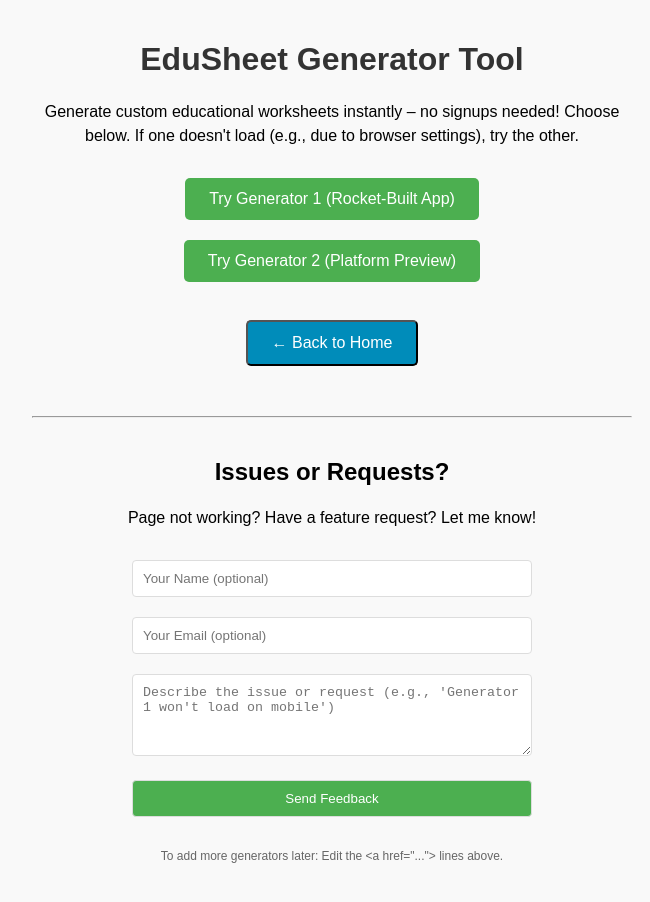
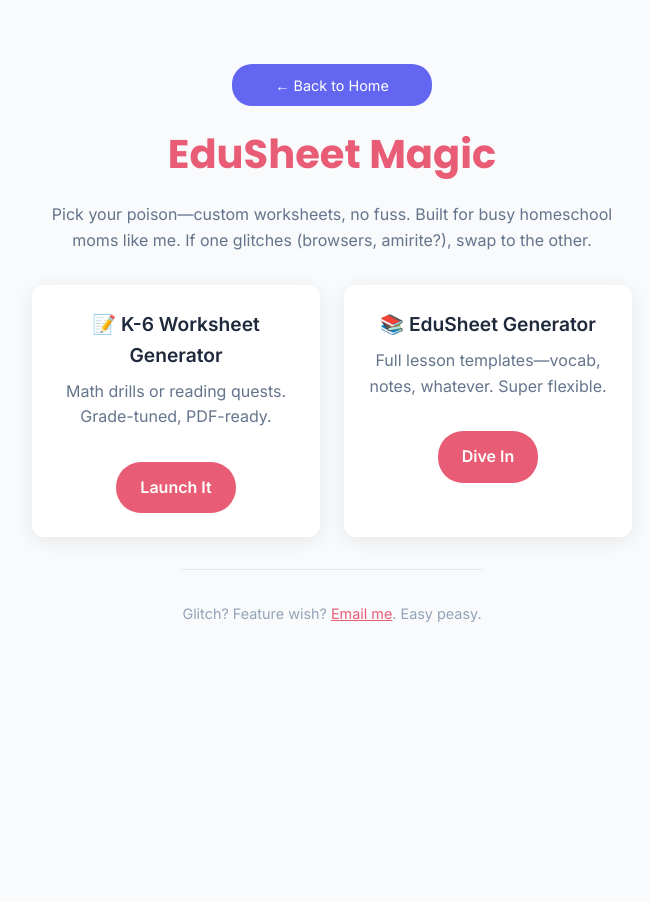
Before and after one commit to herbalheather/edusheet-chooser, a plain HTML site: page index.html in a window 1280 px wide. Shown: the whole page, without its empty margins (308-958 px from the left). After the commit the page ends 800 px from the top, so only its background shows below. Drawn offline with Linux system fonts and the light colour scheme.

Commit message:
Update index.html

```diff
--- a/index.html
+++ b/index.html
@@ -3,43 +3,48 @@
 <head>
     <meta charset="UTF-8">
     <meta name="viewport" content="width=device-width, initial-scale=1.0">
-    <title>EduSheet Generator Tool</title>
+    <title>EduSheet Chooser | Mama Said This</title>
+    <link href="https://fonts.googleapis.com/css2?family=Poppins:wght@700&family=Inter:wght@400;600&display=swap" rel="stylesheet">
     <style>
-        body { font-family: Arial, sans-serif; max-width: 600px; margin: 0 auto; padding: 20px; text-align: center; background: #f9f9f9; }
-        h1 { color: #333; }
-        p { line-height: 1.5; margin-bottom: 20px; }
-        .button { display: inline-block; background: #4CAF50; color: white; padding: 12px 24px; margin: 10px; text-decoration: none; border-radius: 5px; font-size: 16px; transition: background 0.3s; }
-        .button:hover { background: #45a049; }
-        .back-btn { background: #008CBA; }
-        .back-btn:hover { background: #007B9A; }
-        form { max-width: 400px; margin: 20px auto; text-align: left; }
-        input, textarea { width: 100%; padding: 10px; margin: 10px 0; border: 1px solid #ddd; border-radius: 4px; box-sizing: border-box; }
-        input[type="submit"] { background: #4CAF50; color: white; cursor: pointer; }
-        input[type="submit"]:hover { background: #45a049; }
+        :root { --primary: #e85d75; --light: #f8fafc; --dark: #1e293b; }
+        * { margin: 0; padding: 0; box-sizing: border-box; }
+        body { font-family: 'Inter', sans-serif; color: var(--dark); background: var(--light); padding: 2rem; line-height: 1.6; }
+        @media (max-width: 768px) { body { padding: 1rem; } }
+        h1 { font-family: 'Poppins', sans-serif; font-size: 2.5rem; color: var(--primary); text-align: center; margin-bottom: 1rem; }
+        p { text-align: center; max-width: 600px; margin: 0 auto 2rem; color: #64748b; }
+        .chooser-grid { display: grid; grid-template-columns: 1fr; gap: 1.5rem; max-width: 600px; margin: 2rem auto; }
+        @media (min-width: 769px) { .chooser-grid { grid-template-columns: 1fr 1fr; } }
+        .gen-card { background: white; padding: 1.5rem; border-radius: 12px; box-shadow: 0 4px 20px rgba(0,0,0,0.08); text-align: center; transition: transform 0.3s; }
+        .gen-card:hover { transform: translateY(-5px); }
+        .gen-card h3 { font-size: 1.2rem; margin-bottom: 0.5rem; color: var(--dark); }
+        .btn { display: inline-block; padding: 0.8rem 1.5rem; background: var(--primary); color: white; text-decoration: none; border-radius: 25px; font-weight: 600; transition: background 0.3s; }
+        .btn:hover { background: #d14361; }
+        .back-btn { display: block; margin: 2rem auto 1rem; padding: 0.6rem 1.2rem; background: #6366f1; color: white; text-decoration: none; border-radius: 20px; font-size: 0.9rem; text-align: center; max-width: 200px; }
+        .back-btn:hover { background: #4f46e5; }
+        hr { border: none; height: 1px; background: #e2e8f0; margin: 2rem auto; max-width: 300px; }
     </style>
 </head>
 <body>
-    <h1>EduSheet Generator Tool</h1>
-    <p>Generate custom educational worksheets instantly – no signups needed! Choose below. If one doesn't load (e.g., due to browser settings), try the other.</p>
+    <a href="https://mamasaid-this.pages.dev/" class="back-btn">← Back to Home</a>
 
-    <a href="https://edusheet-generator-fg91u23.public.builtwithrocket.new/" class="button" target="_blank">Try Generator 1 (Rocket-Built App)</a>
-    <br>
-    <a href="https://www.rocket.new/68e5f63540a8710014d43772#preview" class="button" target="_blank">Try Generator 2 (Platform Preview)</a>
+    <h1>EduSheet Magic</h1>
+    <p>Pick your poison—custom worksheets, no fuss. Built for busy homeschool moms like me. If one glitches (browsers, amirite?), swap to the other.</p>
 
-    <br><br>
-    <button class="button back-btn" onclick="history.back()">← Back to Home</button>
+    <div class="chooser-grid">
+        <div class="gen-card">
+            <h3>📝 K-6 Worksheet Generator</h3>
+            <p>Math drills or reading quests. Grade-tuned, PDF-ready.</p>
+            <a href="https://k6-worksheet.pages.dev/" class="btn" target="_blank">Launch It</a>
+        </div>
 
-    <hr style="margin: 40px 0;">
-    <h2>Issues or Requests?</h2>
-    <p>Page not working? Have a feature request? Let me know!</p>
-    <form action="https://submit-form.com/form_v1_Dt1CuHXQv48hmdfaZTOMB2as" method="POST">
-        <input type="text" name="name" placeholder="Your Name (optional)" required>
-        <input type="email" name="email" placeholder="Your Email (optional)">
-        <textarea name="message" placeholder="Describe the issue or request (e.g., 'Generator 1 won't load on mobile')" rows="4" required></textarea>
-        <input type="hidden" name="_subject" value="EduSheet Tool Feedback">
-        <input type="submit" value="Send Feedback">
-    </form>
+        <div class="gen-card">
+            <h3>📚 EduSheet Generator</h3>
+            <p>Full lesson templates—vocab, notes, whatever. Super flexible.</p>
+            <a href="https://edusheet.pages.dev/" class="btn" target="_blank">Dive In</a>
+        </div>
+    </div>
 
-    <p style="font-size: 12px; color: #666; margin-top: 20px;">To add more generators later: Edit the &lt;a href=&quot;...&quot;&gt; lines above.</p>
+    <hr>
+    <p style="text-align: center; font-size: 0.9rem; color: #94a3b8;">Glitch? Feature wish? <a href="mailto:heather@herbalhomeschool.work.gd" style="color: var(--primary);">Email me</a>. Easy peasy.</p>
 </body>
 </html>
```
